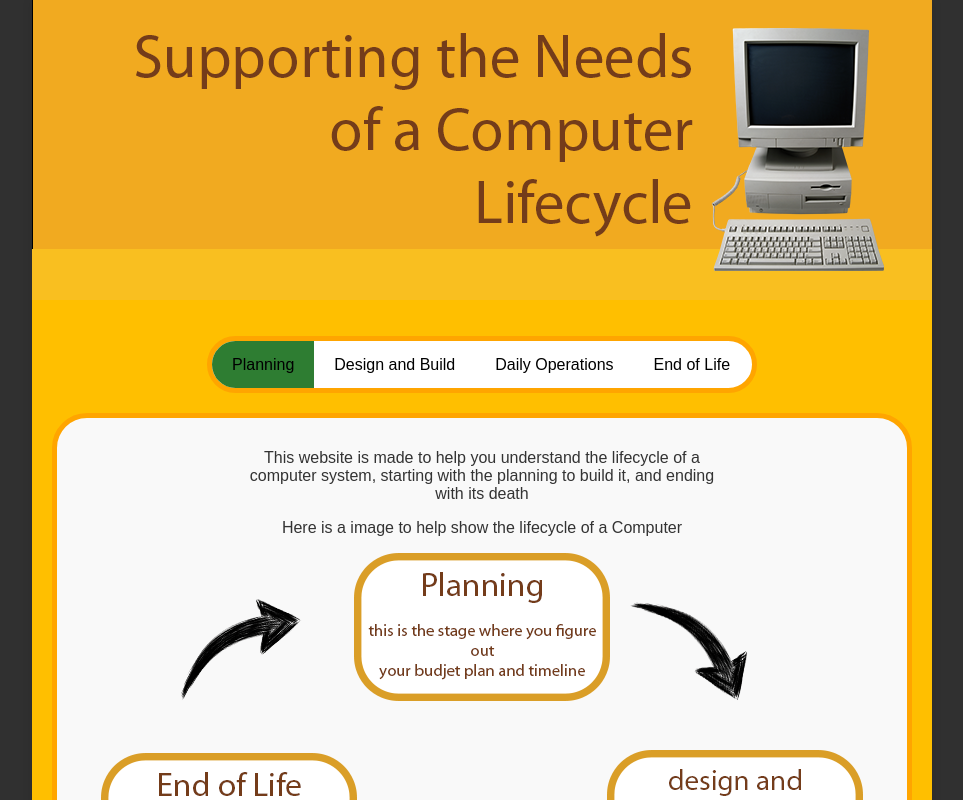
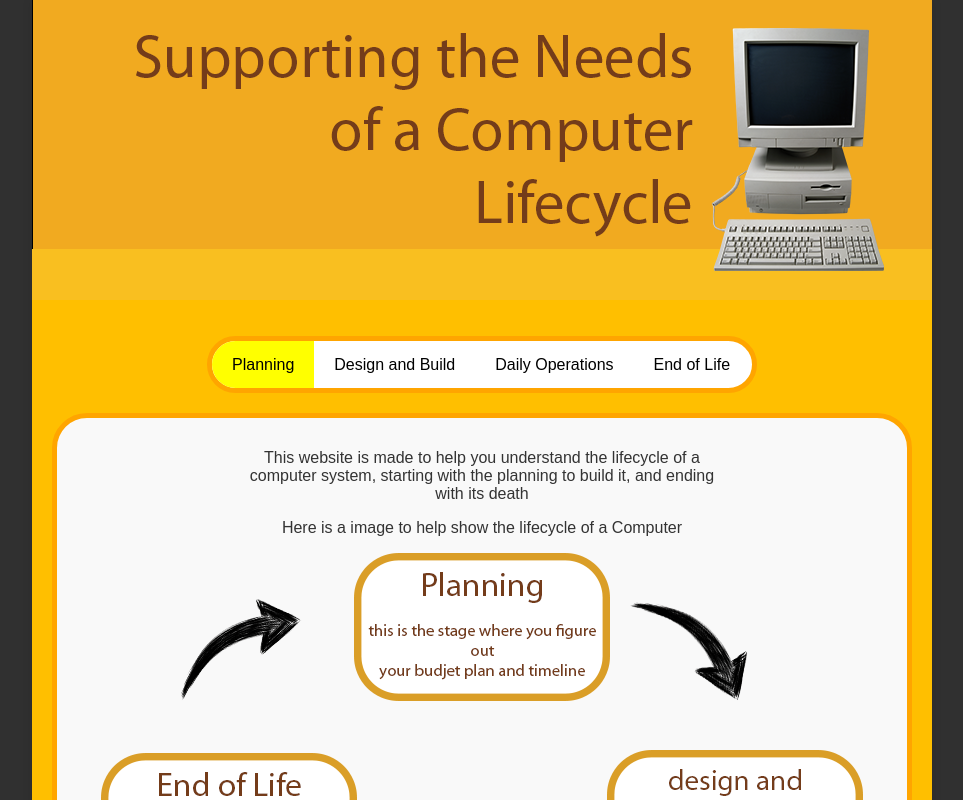
Before and after one commit to 22123601/22123601.github.io, a plain HTML site: page U23_A1/index.html in a window 1280 px wide. In both pictures the pointer is over the link "Planning". Shown: the top 800 px of the page, without its empty margins (158-1121 px from the left). Drawn offline with Linux system fonts and the light colour scheme.

Commit message:
Add files via upload

```diff
--- a/U23_A1/index.html
+++ b/U23_A1/index.html
@@ -55,7 +55,7 @@
     }
 
     nav a:hover {
-      background-color: #2E7D32;
+      background-color: yellow;
     }
 
     /* Main Content */
```
